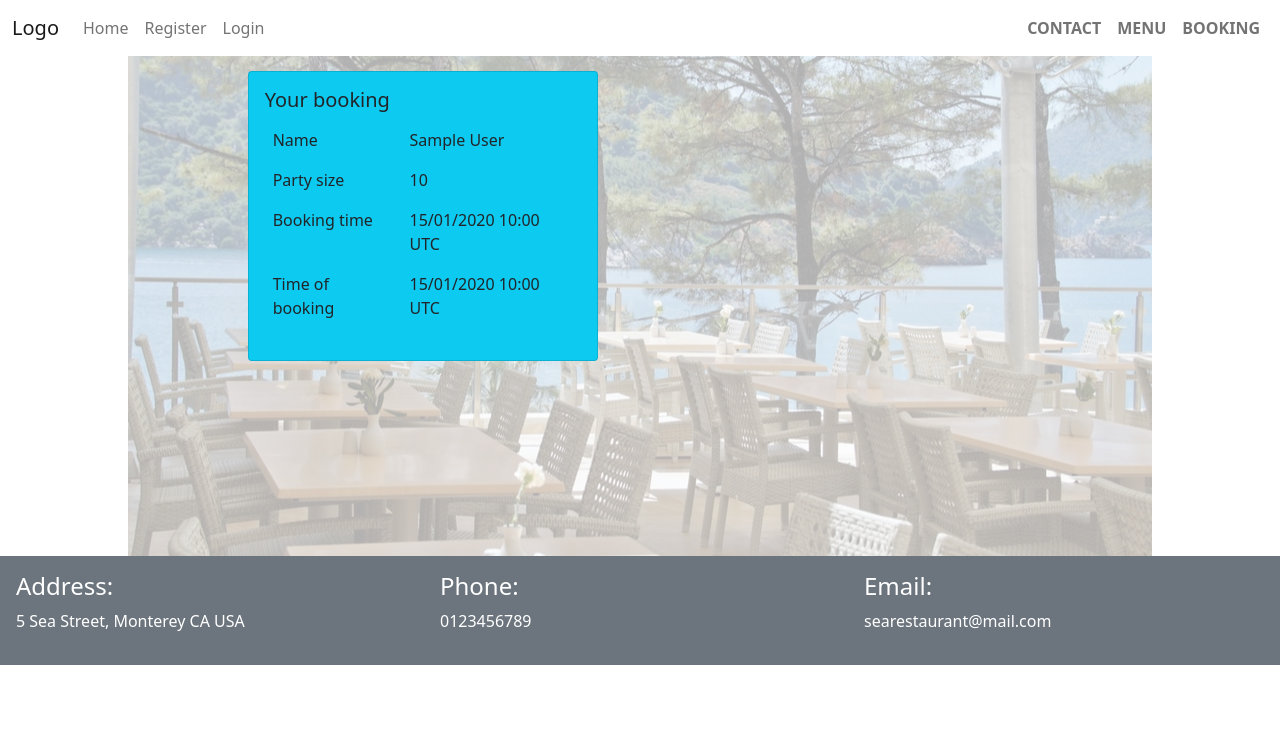
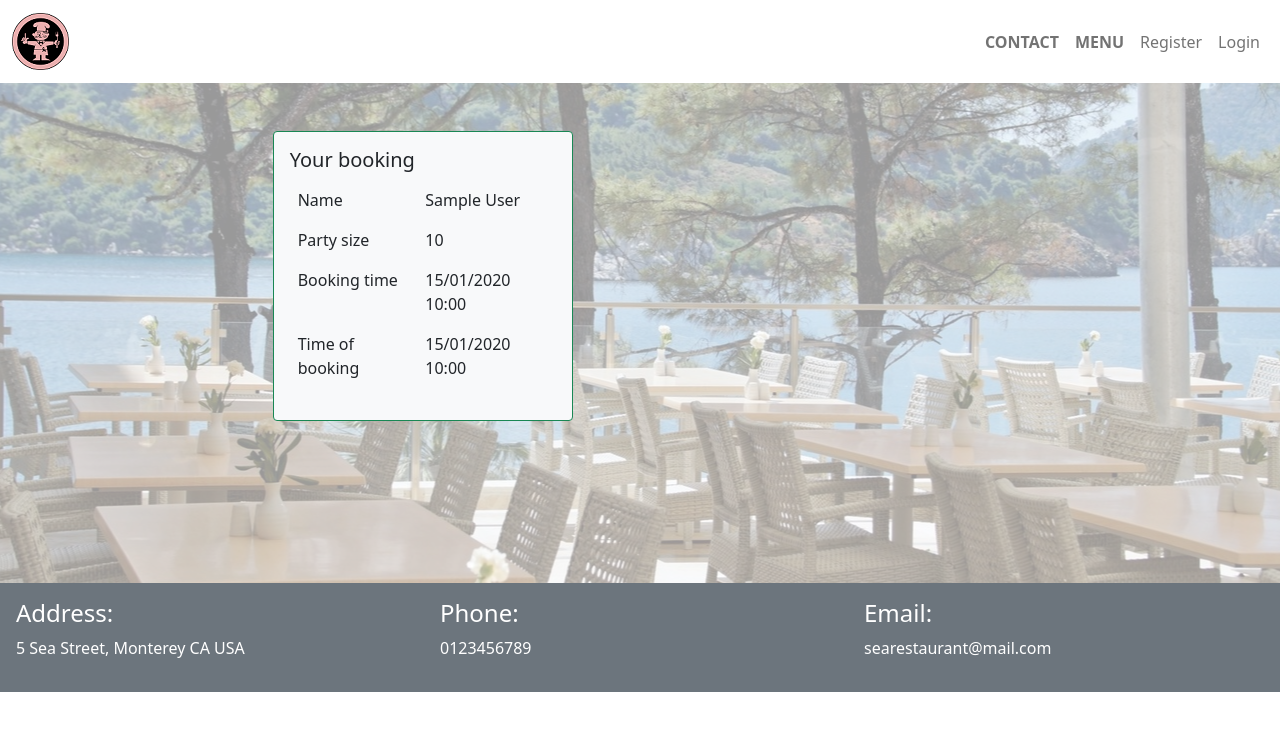
Before and after one commit to faridjos/restaurant, a Django app: page /booking/1 in a window 1280 px wide. Shown: the top 731 px of the page. Run offline with Django 3.2, Linux system fonts and the light colour scheme; tables that the repository leaves empty hold one stand-in row (values such as "Sample post").

Commit message:
Add logo, remove home button, remove booking button if not logged in and move the register, login and logout buttons to the right. Display time in local time instead of utc. Improve design of booking card. Add crispy to register and log in forms

```diff
--- a/booking/views.py
+++ b/booking/views.py
@@ -104,8 +104,8 @@ class Form(View):
 class ShowBooking(View):
     def get(self, request, booking_id):
         booking = get_object_or_404(Booking, id=booking_id)
-        booking_time = booking.booking_time.strftime("%d/%m/%Y %H:%M %Z")
-        time_of_booking = booking.time_of_booking.strftime("%d/%m/%Y %H:%M %Z")
+        booking_time = booking.booking_time.astimezone().strftime("%d/%m/%Y %H:%M")
+        time_of_booking = booking.time_of_booking.astimezone().strftime("%d/%m/%Y %H:%M")
         return render(
             request,
             'booking.html',
@@ -123,9 +123,8 @@ class BookingButton(View):
             customer = get_object_or_404(Customer, username=request.user.username)
             if customer.bookings.exists():
                 booking = customer.bookings.all()[0]
-                dt = datetime.now()
-                dt_aware = timezone.make_aware(dt, timezone.get_current_timezone())
-                if booking.booking_time >= dt_aware:
+                dt = datetime.now().astimezone()
+                if booking.booking_time >= dt:
                     return redirect('booking', booking.id)
                 else:
                     return redirect('home')
--- a/static/css/style.css
+++ b/static/css/style.css
@@ -17,18 +17,18 @@ section  button[type='button'], button[type='submit'] {
 }
 
 .contact {
-    padding: 20px;
+    padding: 10px 20px 20px 20px;
     border-collapse: unset;
 }
 
 #form-center {
     width: 200px;
     margin: 0 auto 0;
-    padding: 0 0 20px;
+    padding: 20px 0 20px;
 }
 
 #card-center {
-    width: 350px;
+    width: 300px;
     margin: 15px auto 30px;
 }
 
@@ -39,5 +39,4 @@ section  button[type='button'], button[type='submit'] {
 
 div#map {
     min-height: 360px;
-    margin: 30px 15px 15px 15px;
 }
--- a/templates/account/logout.html
+++ b/templates/account/logout.html
@@ -5,7 +5,7 @@
 {% block head_title %}{% trans "Sign Out" %}{% endblock %}
 
 {% block content %}
-<div class="container main-image">
+<div class="main-image">
     <div class="row">
         <div class="col-md-8 mt-3 offset-md-2">
             <h3>{% trans "Sign Out" %}</h3>
--- a/templates/account/signup.html
+++ b/templates/account/signup.html
@@ -4,8 +4,10 @@
 
 {% block head_title %}{% trans "Signup" %}{% endblock %}
 
+{% load crispy_forms_tags %}
+
 {% block content %}
-<div class="container main-image">
+<div class="main-image">
     <div class="row">
         <div class="col-md-8 mt-3 offset-md-2">
             <h3>{% trans "Sign Up" %}</h3>
@@ -18,7 +20,7 @@
         <div class="col-md-8 mt-3 offset-md-2">
             <form class="signup" id="signup_form" method="post" action="{% url 'account_signup' %}">
                 {% csrf_token %}
-                {{ form.as_p }}
+                {{ form | crispy}}
                 {% if redirect_field_value %}
                 <input type="hidden" name="{{ redirect_field_name }}" value="{{ redirect_field_value }}" />
                 {% endif %}
--- a/templates/base.html
+++ b/templates/base.html
@@ -30,7 +30,7 @@
             right: 0;
             bottom: 0;
             left: 0;
-            opacity: 0.3;
+            opacity: 0.4;
             z-index: -1;
         }
         #main-image {
@@ -58,15 +58,25 @@
     <!-- Navigation -->
     <nav class="navbar navbar-expand-lg navbar-light bg-white">
         <div class="container-fluid">
-            <a class="navbar-brand" href="{% url 'home' %}"><span class="brand">Logo</span></a>
+            <a class="navbar-brand" href="{% url 'home' %}"><span class="brand"><img src="{% static 'images/logo-restaurant.png' %}" alt="logo"></span></a>
             <button class="navbar-toggler" type="button" data-bs-toggle="collapse" data-bs-target="#navbarText"
                 aria-controls="navbarText" aria-expanded="false" aria-label="Toggle navigation">
                 <span class="navbar-toggler-icon"></span>
             </button>
             <div class="collapse navbar-collapse" id="navbarText">
                 <ul class="navbar-nav me-auto mb-2 mb-lg-0">
+                </ul>
+                <ul class="navbar-nav mb-2 mb-lg-0">
                     <li class="nav-item">
-                        <a class="nav-link" href="{% url 'home' %}">Home</a>
+                        <a class="nav-link" href="{% url 'contact' %}"><strong>CONTACT</strong></a>
+                    </li>
+                    <li class="nav-item">
+                        <a class="nav-link" href="{% static 'images/colorful-seafood-sign.jpg' %}" target="_blank"><strong>MENU</strong></a>
+                    </li>
+                    <li class="nav-item">
+                        {% if user.is_authenticated %}
+                        <a class="nav-link" href="{% url 'booking_btn' %}"><strong>BOOKING</strong></a>
+                        {% endif %}
                     </li>
                     {% if user.is_authenticated %}
                     <li class="nav-item">
@@ -80,21 +90,6 @@
                         <a class="nav-link" href="{% url 'account_login' %}">Login</a>
                     </li>
                     {% endif %}
-                </ul>
-                <ul class="navbar-nav mb-2 mb-lg-0">
-                    <li class="nav-item">
-                        <a class="nav-link" href="{% url 'contact' %}"><strong>CONTACT</strong></a>
-                    </li>
-                    <li class="nav-item">
-                        <a class="nav-link" href="{% static 'images/colorful-seafood-sign.jpg' %}" target="_blank"><strong>MENU</strong></a>
-                    </li>
-                    <li class="nav-item">
-                        {% if user.is_authenticated %}
-                        <a class="nav-link" href="{% url 'booking_btn' %}"><strong>BOOKING</strong></a>
-                        {% else %}
-                        <a class="nav-link" href="#"><strong>BOOKING</strong></a>
-                        {% endif %}
-                    </li>
                 </ul>
             </div>
         </div>
--- a/templates/booking.html
+++ b/templates/booking.html
@@ -4,7 +4,7 @@
 
 <section class="row no-gutters main-image">
     <div class="col-sm-8">
-        <div class="card text-dark bg-info" id="card-center">
+        <div class="card text-dark bg-light border-success mt-5" id="card-center">
             <div class="card-body">
                 <h5 class="card-title">Your booking</h5>
                 <table class="table table-borderless">
@@ -28,10 +28,14 @@
                     </tbody>
                 </table>
                 {% if user.is_authenticated %}
-                <p>
-                    <a href="{% url 'delete' booking_id=booking.id %}" class="btn red">Delete</a>
-                    <a href="{% url 'edit' booking_id=booking.id %}" class="btn green">Edit</a>
-                </p>
+                <div class="container">
+                <div class="row no-gutters">
+                    <div class="col-8 offset-2">
+                        <a href="{% url 'delete' booking_id=booking.id %}" class="btn btn-danger">Delete</a>
+                        <a href="{% url 'edit' booking_id=booking.id %}" class="btn btn-success">Edit</a>
+                    </div>
+                </div>
+            </div>
                 {% endif %}
             </div>
         </div>
```
Also changed, not shown: templates/account/login.html (+5 -3 lines), templates/contact.html (+14 -19 lines), static/images/logo-restaurant.png (added), static/images/restaurant-by-the-sea.jpg.
